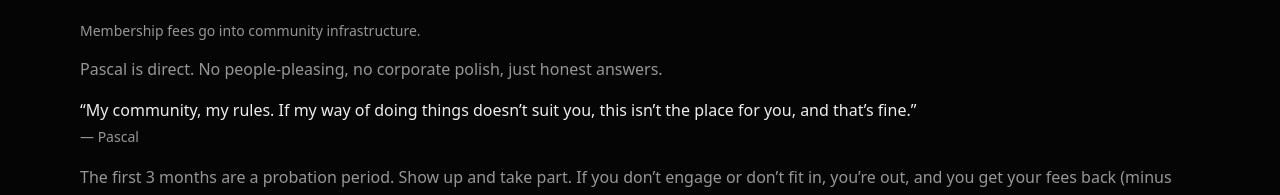
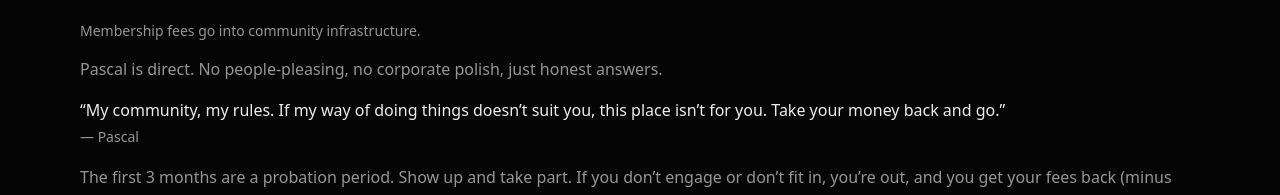
Before and after one commit to pascalpollack/hiron-academy-site, a plain HTML site: page index.html in a window 1280 px wide. Shown: the part 2090-2285 px from the top of the page. Drawn offline with Linux system fonts and the light colour scheme.

Commit message:
Use Pascal's exact wording for the community-rules quote.

```diff
--- a/index.html
+++ b/index.html
@@ -317,7 +317,7 @@
     - FAQ “Is there a free trial?” links “his Skool profile” to https://www.skool.com/hiron-academy-2448/about as a placeholder until the exact profile URL is provided.
     - Why paid (t44u + t45u): the Academy is not trying to be the biggest community on Skool; it is for people who want more of Pascal’s answers and personal help. He has already answered a lot for free and will not advise people for free eight hours a day. If you know him from the communities, you already know how he works; everyone else should get active there first, then apply. He looks at what you have written elsewhere and decides. Other communities he is active in are welcome to join.
     - Who this is for (t46u): builders who understand and build systems themselves, think long term, stay and support each other; Pascal builds members up to eye level so later they can tackle bigger things together and pool skills from different fields. Not for silent lurkers, quick-money-with-AI seekers, or people who just watched a creator video and want to go self-employed. Membership fees go into community infrastructure. No funding-goal figures on the page.
-    - Probation (t47u/t48u): the first 3 months are a probation period. Show up and take part. If you don’t engage or don’t fit in, you’re out, and fees are returned minus Skool’s fees. Same text in Who this is for and in the FAQ “What if it’s not a fit?”. Tone: Pascal is direct. No people-pleasing, no corporate polish, just honest answers. Beside that line, a first-person quote attributed to Pascal (t49u): “My community, my rules. If my way of doing things doesn’t suit you, this isn’t the place for you, and that’s fine.”
+    - Probation (t47u/t48u): the first 3 months are a probation period. Show up and take part. If you don’t engage or don’t fit in, you’re out, and fees are returned minus Skool’s fees. Same text in Who this is for and in the FAQ “What if it’s not a fit?”. Tone: Pascal is direct. No people-pleasing, no corporate polish, just honest answers. Beside that line, a first-person quote attributed to Pascal (t49u, wording finalized t50u): “My community, my rules. If my way of doing things doesn’t suit you, this place isn’t for you. Take your money back and go.”
   -->
   <a class="skip" href="#about">Skip to about</a>
   <header class="nav">
@@ -446,7 +446,7 @@
         </div>
         <p class="skool-note">Membership fees go into community infrastructure.</p>
         <p>Pascal is direct. No people-pleasing, no corporate polish, just honest answers.</p>
-        <p style="color:var(--text);">“My community, my rules. If my way of doing things doesn’t suit you, this isn’t the place for you, and that’s fine.”<br>
+        <p style="color:var(--text);">“My community, my rules. If my way of doing things doesn’t suit you, this place isn’t for you. Take your money back and go.”<br>
         <span style="color:var(--muted);font-size:14px;">— Pascal</span></p>
         <p>The first 3 months are a probation period. Show up and take part. If you don’t engage or don’t fit in, you’re out, and you get your fees back (minus Skool’s fees).</p>
       </div>
```
